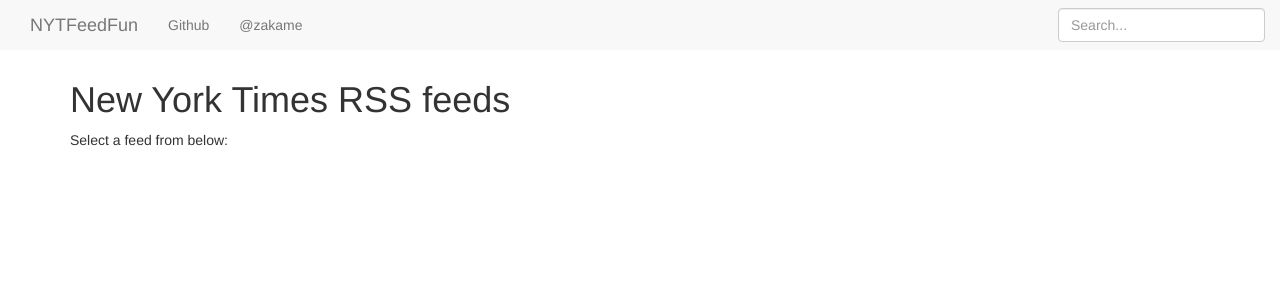
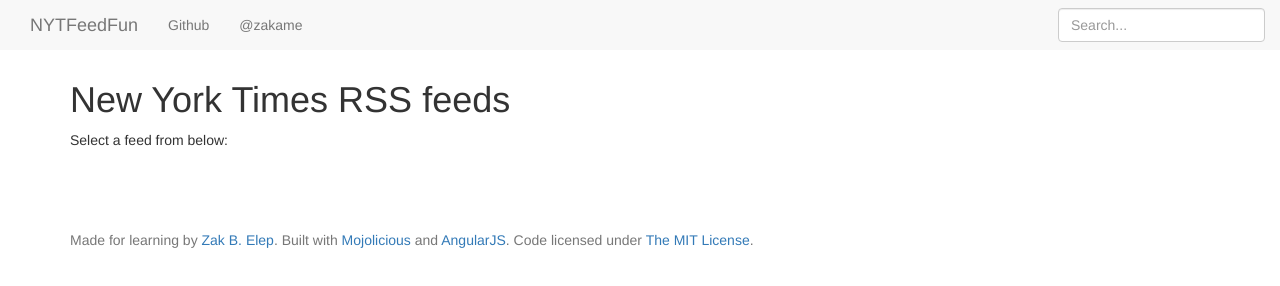
Before and after one commit to zakame/nyt-cheesecake, a plain HTML site: page public/index.html in a window 1280 px wide. Drawn offline with nearby package versions, Linux system fonts and the light colour scheme; some packages are replaced by stand-ins of ours; no server answers.

Commit message:
Add footer section
Add some stuff in the footer about this app.

```diff
--- a/public/index.html
+++ b/public/index.html
@@ -41,6 +41,17 @@
     <div ng-cloak class="container">
       <div ng-view></div>
     </div>
+    <footer class="footer">
+      <div class="container">
+        <p class="text-muted">
+          Made for learning by <a href="http://zakame.net">Zak B. Elep</a>.
+          Built with <a href="http://mojolicio.us">Mojolicious</a>
+          and <a href="https://angularjs.org">AngularJS</a>.
+          Code licensed under
+          <a href="https://github.com/zakame/nyt-cheesecake/blob/master/README.md">The MIT License</a>.
+        </p>
+      </div>
+    </footer>
     <script src="//ajax.googleapis.com/ajax/libs/jquery/1.11.1/jquery.min.js"></script>
     <script src="//ajax.googleapis.com/ajax/libs/angularjs/1.2.15/angular.min.js"></script>
     <script src="//ajax.googleapis.com/ajax/libs/angularjs/1.2.15/angular-route.min.js"></script>
--- a/public/nytfeedfun/app.css
+++ b/public/nytfeedfun/app.css
@@ -4,3 +4,7 @@
 body > .container {
   padding: 60px 15px 0;
 }
+.footer {
+  padding-top: 60px;
+  padding-bottom: 15px;
+}
```
